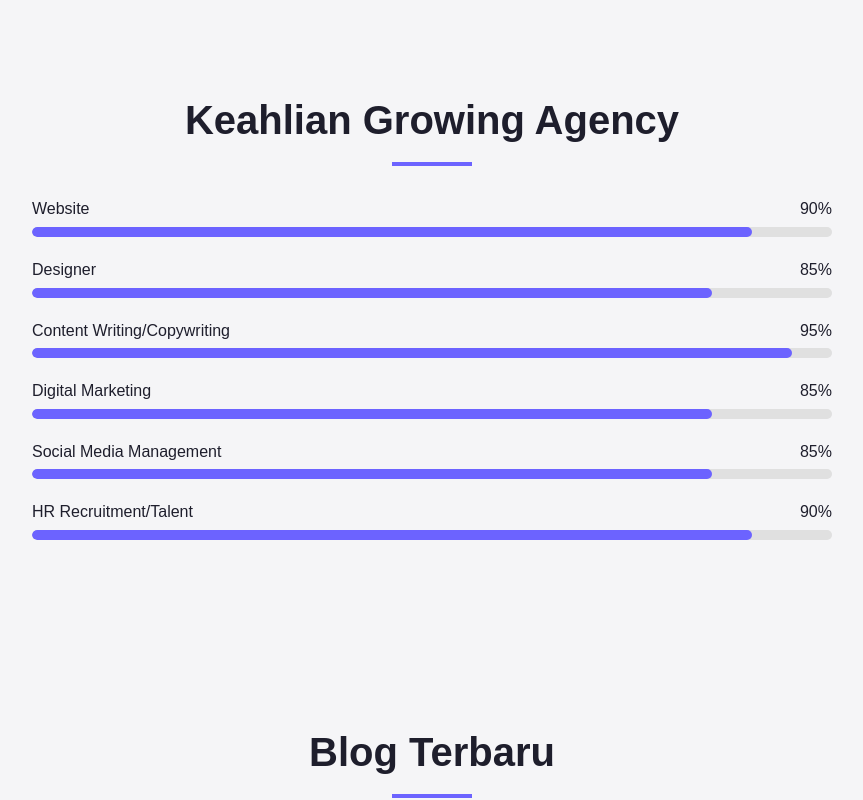
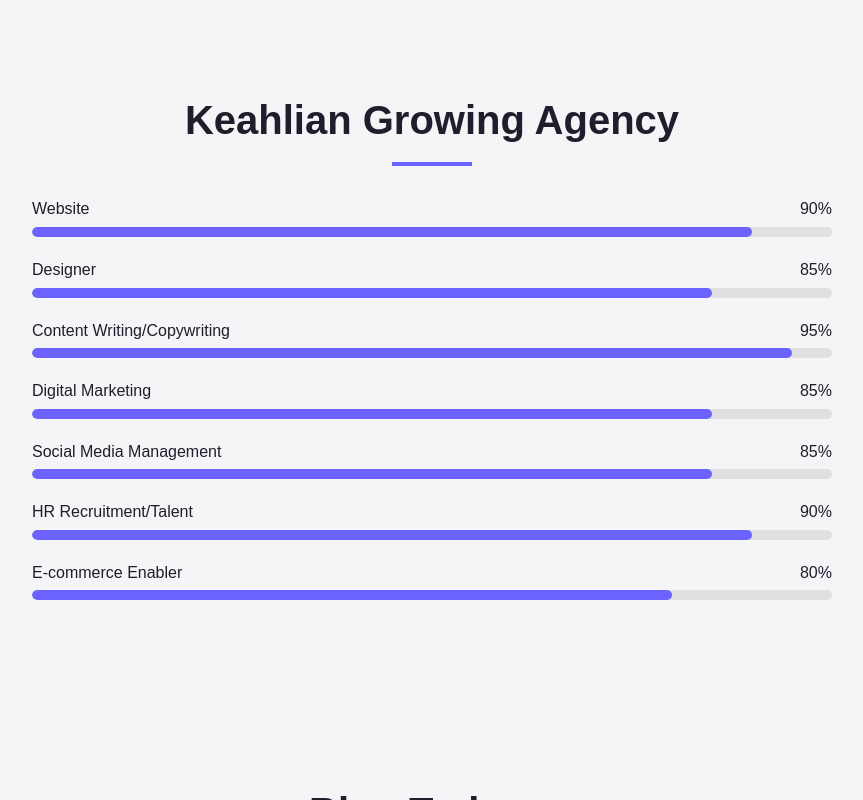
Before and after one commit to growingagency/agencyctjc, a plain HTML site: page index.html in a window 1280 px wide. Shown: the part 1154-1954 px from the top of the page, without its empty margins (208-1071 px from the left). Drawn offline with Linux system fonts and the light colour scheme.

Commit message:
Update index.html

```diff
--- a/index.html
+++ b/index.html
@@ -192,7 +192,7 @@
   <section class="hero">
     <img src="image/growing_agency.png" alt="Foto Profil">
     <h2>Halo Sahabat Growing Agency</h2>
-    <p>Web Developer | Designer Creative | Digital Marketing | Social Media Management | HR Recruitment/Talent | Content Writing | E-commerce Enabler</p>
+    <p>Web Developer | Designer Creative | Digital Marketing | Social Media Management | HR Recruitment/Talent | Content Writing/Copywriting | E-commerce Enabler</p>
   </section>
 
   <!-- Projects -->
@@ -267,6 +267,15 @@
         </div>
         <div class="progress-bar">
           <div class="progress" style="width: 90%;"></div>
+        </div>
+      </div>
+      <div class="skill-item">
+        <div class="skill-info">
+          <span>E-commerce Enabler</span>
+          <span>80%</span>
+        </div>
+        <div class="progress-bar">
+          <div class="progress" style="width: 80%;"></div>
         </div>
       </div>
       <!-- Tambahkan skill lain di sini -->
```
